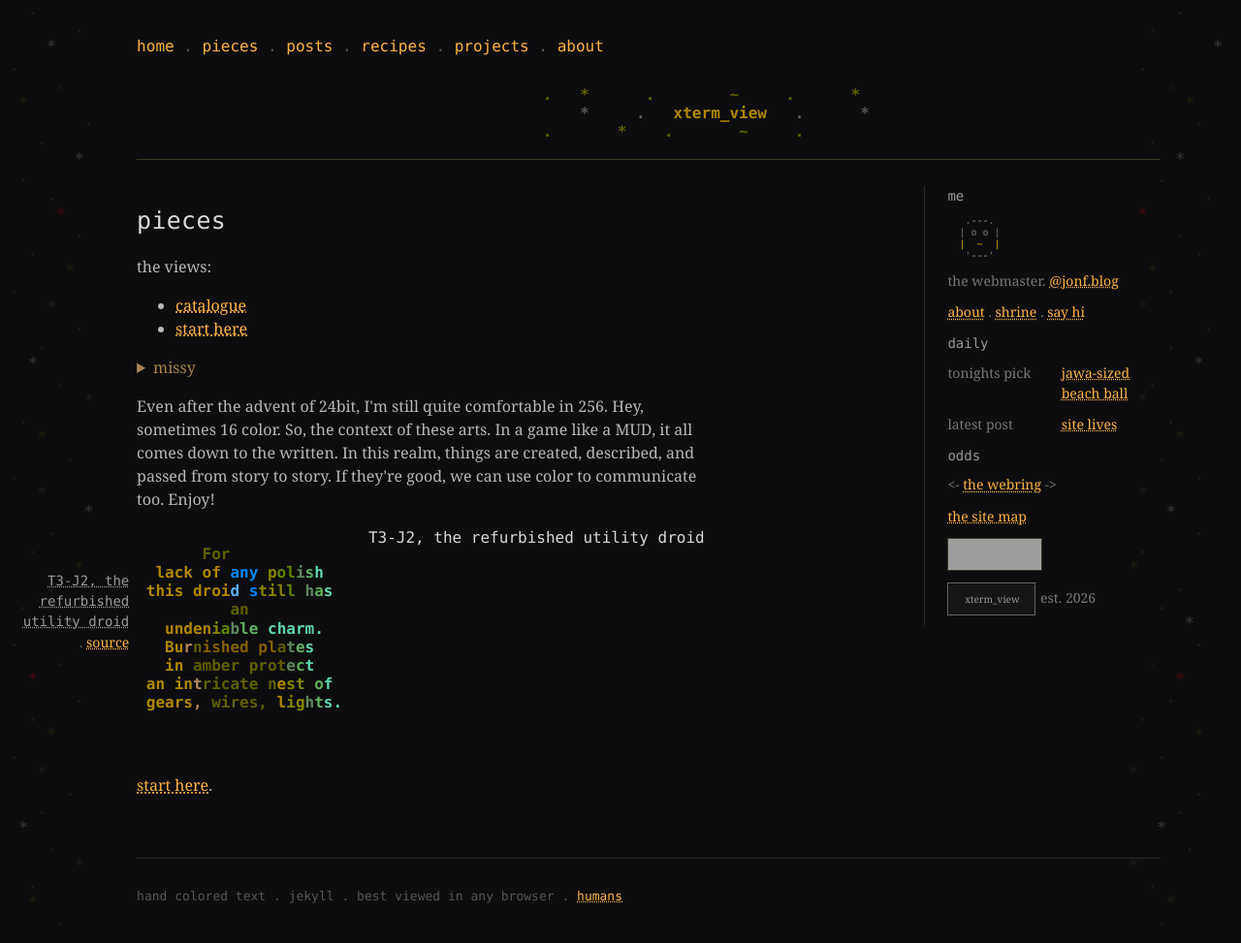
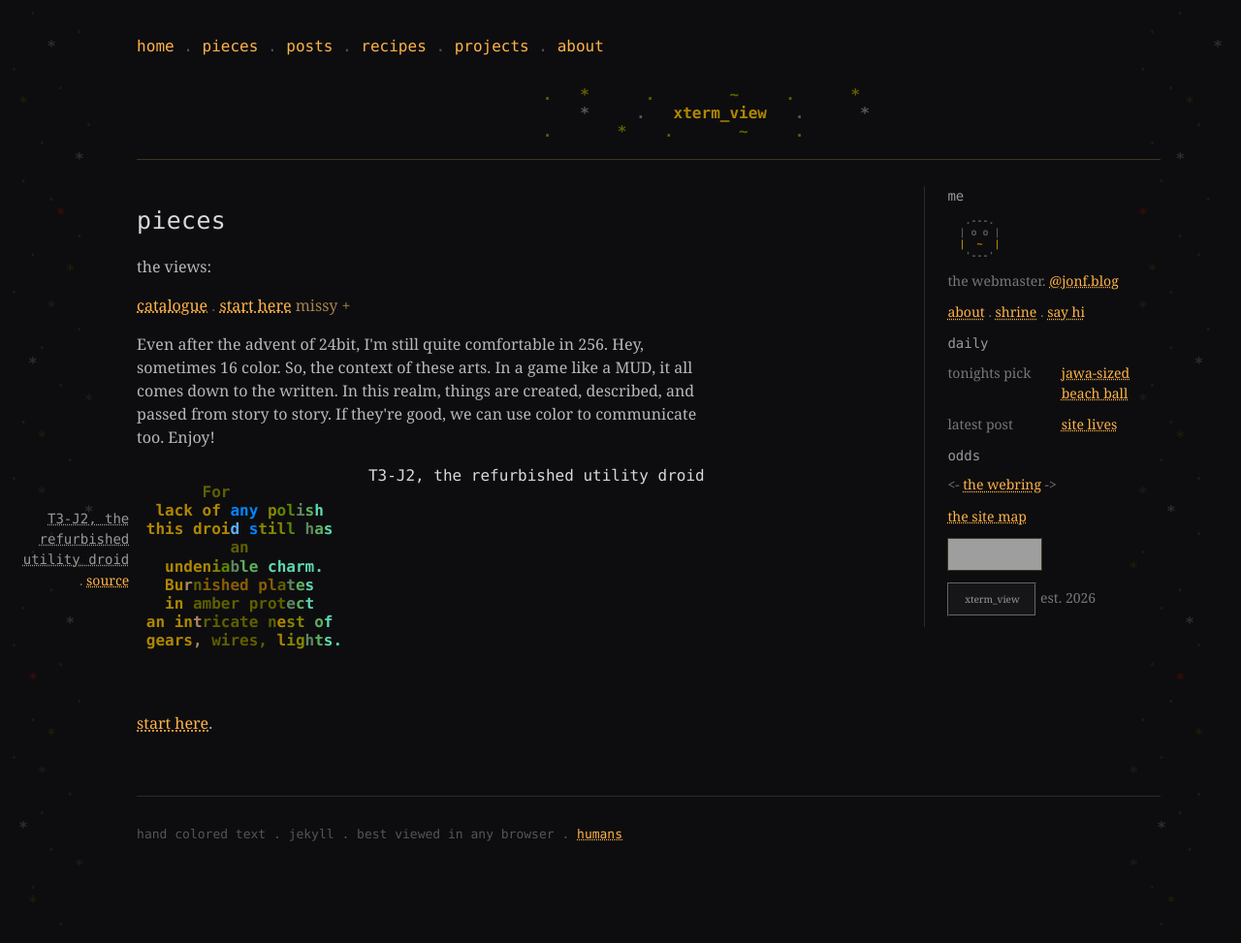
Before and after one commit to jf-atray/jf-atray.github.io, a Jekyll site: the page built from pieces.md, in a window 1280 px wide and 973 px high. Shown: the whole window at 97% size. Built offline with Jekyll 4.4.1, drawn with Linux system fonts in a browser that asks for light colours; grey boxes are pictures that could not be loaded.

Commit message:
view folds an the index list laid out horizontal
Generated with [Devin](https://devin.ai)

Co-Authored-By: Devin <158243242+devin-ai-integration[bot]@users.noreply.github.com>

```diff
--- a/assets/site.css
+++ b/assets/site.css
@@ -315,6 +315,14 @@ footer {
   background: var(--panel);
 }
 
-details.tagfold { margin: 1.1ch 0; }
-details.tagfold summary { cursor: pointer; color: var(--amber-dim); }
-details.tagfold ul { margin: .5ch 0 0 2ch; padding: 0; list-style: none; }
+ul.viewlist { display: inline; margin: 0; padding: 0; list-style: none; }
+ul.viewlist li { display: inline; }
+ul.viewlist li + li::before { content: " . "; color: var(--dimmer); }
+
+details.tagfold { display: inline-block; position: relative; margin: 0 1ch 0 0; vertical-align: top; }
+details.tagfold summary { cursor: pointer; color: var(--amber-dim); list-style: none; }
+details.tagfold summary::-webkit-details-marker { display: none; }
+details.tagfold summary::after { content: " +"; }
+details.tagfold[open] summary::after { content: " -"; }
+details.tagfold ul { position: absolute; left: 0; top: 100%; min-width: 22ch; margin: 0; padding: .4ch 1ch; list-style: none; background: var(--panel); border: var(--hairline); z-index: 5; }
+details.tagfold li { white-space: nowrap; }
```
